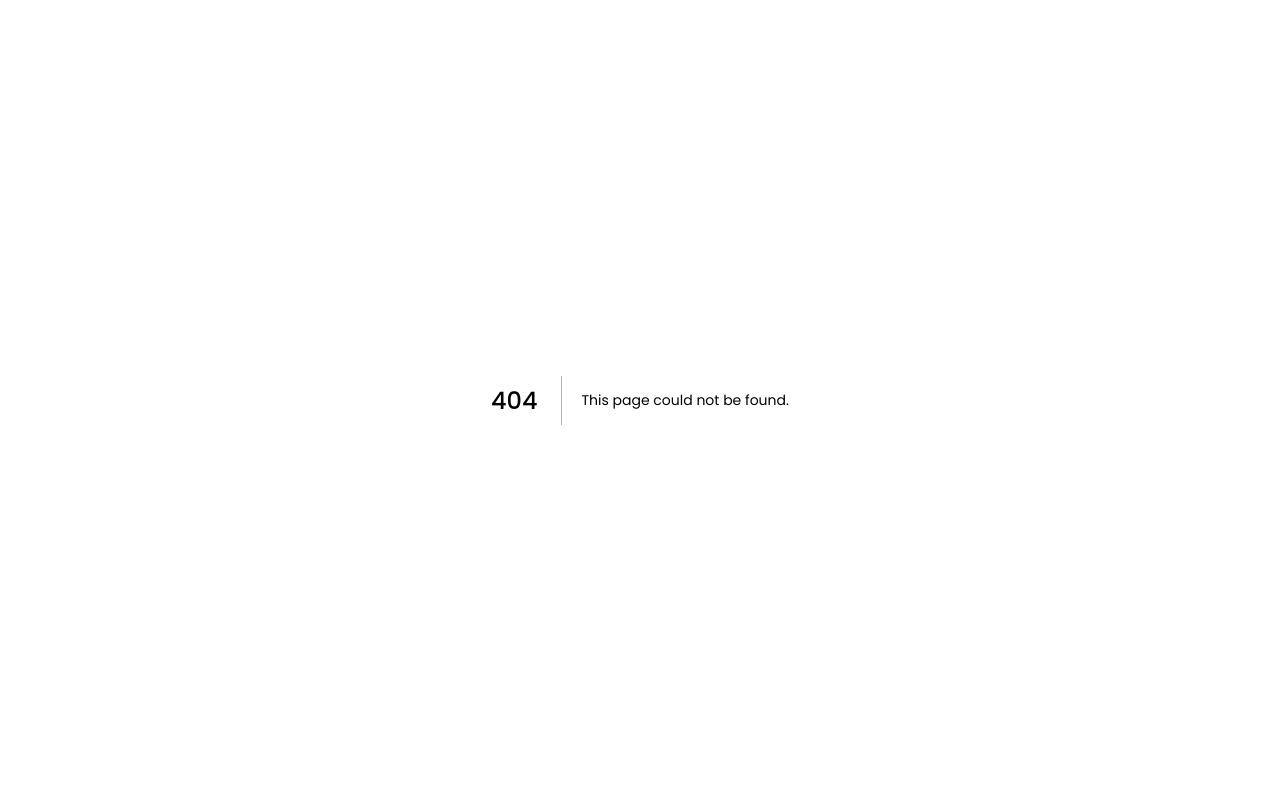
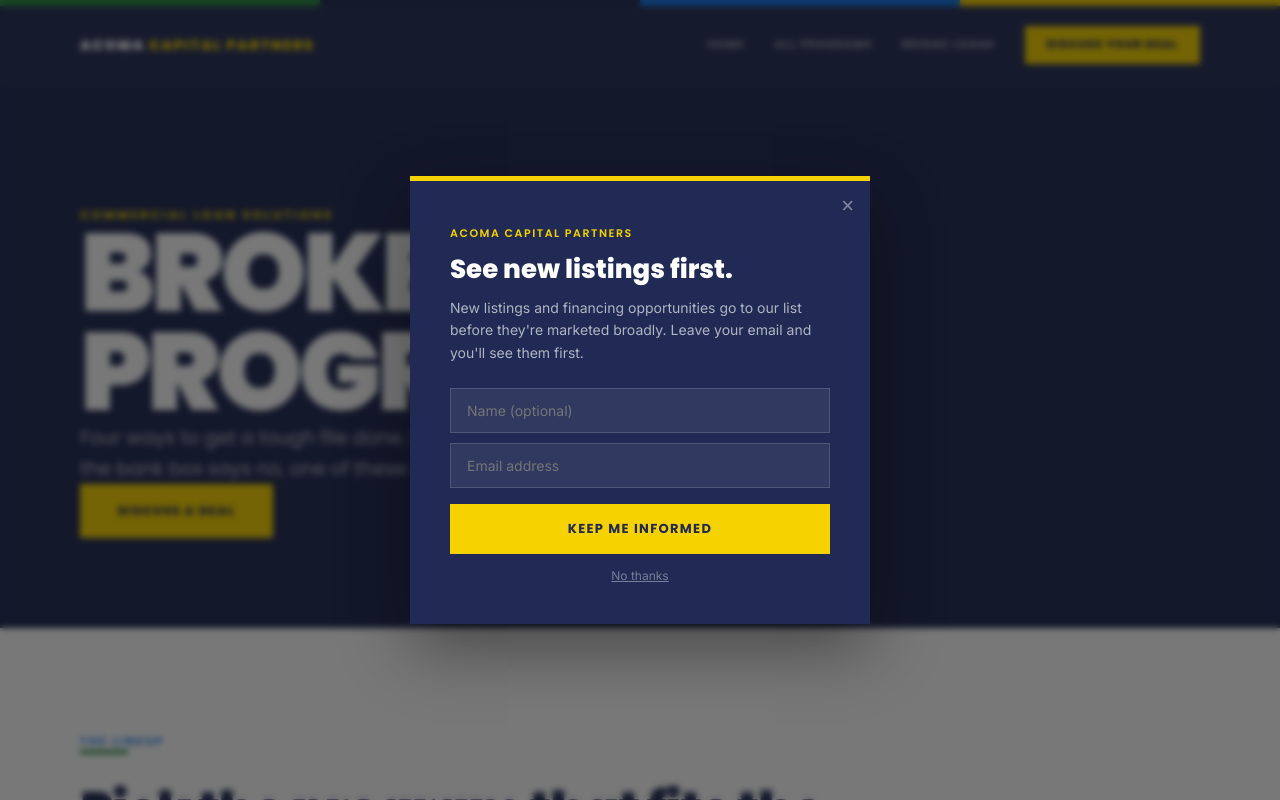
Before and after one commit to ginorod-droid/nextjs, a Next.js app: page /broker-programs/app/broker-programs in a window 1280 px wide. Before the commit this address had no page. Shown: the top 800 px of the page. Built offline with nearby package versions, Linux system fonts and the light colour scheme.

Commit message:
Add broker programs hub page
This file defines the BrokerProgramsHub component, which displays broker programs and their details, including navigation and footer components.

```diff
--- /dev/null
+++ b/app/broker-programs/app/broker-programs/page.jsx
@@ -0,0 +1,53 @@
+// app/broker-programs/page.jsx
+import { programs, bpStyles, BrokerNav, BrokerFooter, CAL } from './shared'
+
+export const metadata = {
+  title: 'Broker Programs | Commercial Loan Solutions | Acoma Capital Partners',
+  description: 'Acoma broker programs: No Doc Streamline, Owner-Occupied Bank Statement, Multifamily, and DSCR commercial loan solutions. Fast reads on tough files.',
+}
+
+export default function BrokerProgramsHub() {
+  return (
+    <div id="bp">
+      <style dangerouslySetInnerHTML={{ __html: bpStyles }} />
+
+      <div className="bp-colorbar">
+        <span style={{ background: '#2C9143' }} /><span style={{ background: '#202A54' }} />
+        <span style={{ background: '#1179EC' }} /><span style={{ background: '#F6D200' }} />
+      </div>
+
+      <BrokerNav />
+
+      <section className="bp-hub-hero">
+        <div className="bp-wrap">
+          <p className="bp-eyebrow" style={{ color: '#F6D200' }}>Commercial Loan Solutions</p>
+          <h1 className="bp-h1">Broker<br />Programs.</h1>
+          <p className="bp-hero-sub">Four ways to get a tough file done. When the tax returns, the DTI, or the bank box says no, one of these usually says yes.</p>
+          <div className="bp-cta-row">
+            <a href={CAL} target="_blank" rel="noreferrer" className="bp-btn-yellow">Discuss a Deal</a>
+          </div>
+        </div>
+      </section>
+
+      <section className="bp-section">
+        <div className="bp-wrap">
+          <p className="bp-section-label">The Lineup</p>
+          <div className="bp-rule" />
+          <h2>Pick the program that fits the file.</h2>
+          <div className="bp-hub-grid">
+            {programs.map((p) => (
+              <a key={p.slug} href={`/broker-programs/${p.slug}`} className="bp-prog-card" style={{ borderTopColor: p.accent }}>
+                <div className="bp-prog-eyebrow">{p.eyebrow}</div>
+                <div className="bp-prog-name">{p.name}</div>
+                <p className="bp-prog-tag">{p.tagline}</p>
+                <span className="bp-prog-link" style={{ color: p.accent }}>View Program →</span>
+              </a>
+            ))}
+          </div>
+        </div>
+      </section>
+
+      <BrokerFooter />
+    </div>
+  )
+}
```
